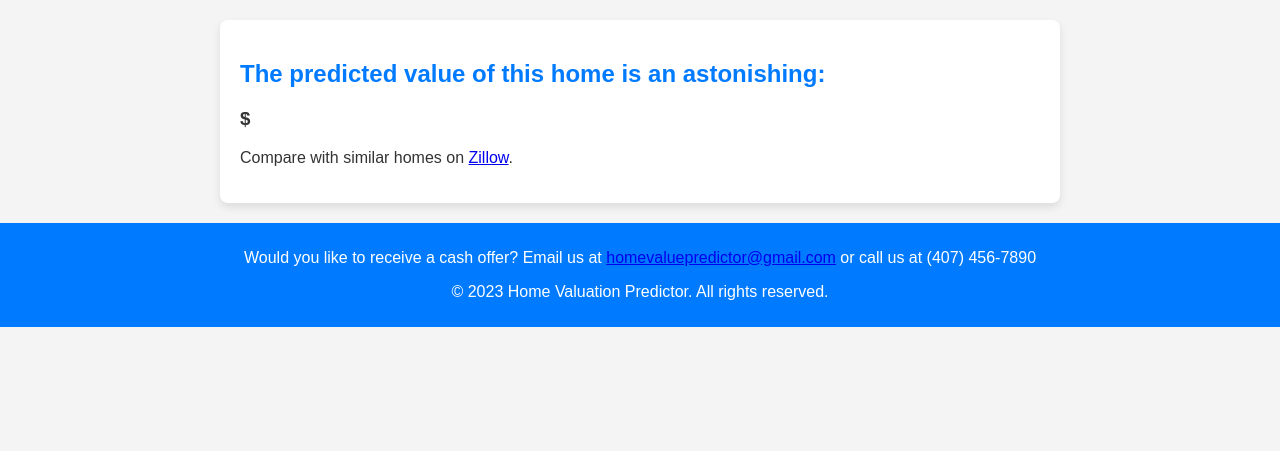
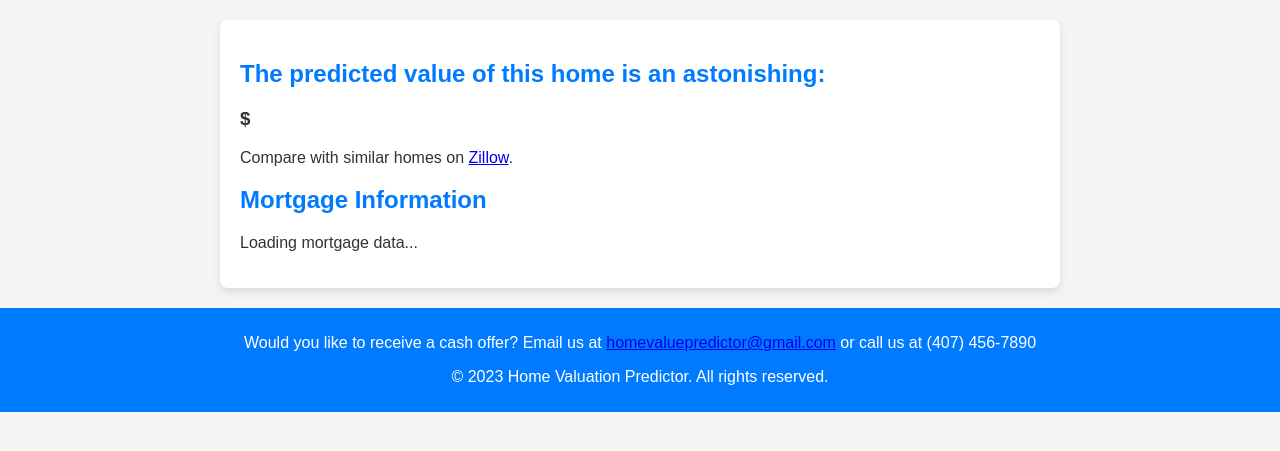
Before and after one commit to strangenicholas/PropertyPulse-HomeValuationPredictor, a Django app: template valueprediction_project/valueprediction_app/templates/result.html in a window 1280 px wide. Shown: the part 58-509 px from the top of the page. Run offline with Django 4.2, Linux system fonts and the light colour scheme; the template is opened without the code that fills it, so the values that code supplies are empty; parts of the project's set-up code (start-up, migrations or seed data) failed here and were passed over.

Commit message:
incorporate AJ html code

```diff
--- a/valueprediction_project/valueprediction_app/templates/result.html
+++ b/valueprediction_project/valueprediction_app/templates/result.html
@@ -1,6 +1,3 @@
-<!-- <p>The predicted house price is ${{ predicted_price|floatformat:2 }}</p> -->
-
-
 <!DOCTYPE html>
 <html>
 <head>
@@ -17,18 +14,15 @@
             padding: 0;
             box-sizing: border-box;
         }
-
         header {
             background-color: #007bff;
             color: white;
             text-align: center;
             padding: 10px 0;
         }
-
         header h1 {
             margin: 0;
         }
-
         main {
             width: 80%;
             max-width: 800px;
@@ -38,34 +32,28 @@
             border-radius: 8px;
             box-shadow: 0 4px 8px rgba(0, 0, 0, 0.1);
         }
-
         section h2 {
             color: #007bff;
         }
-
         form {
             display: flex;
             flex-direction: column;
         }
-
         input, button {
             padding: 10px;
             margin-top: 10px;
             border-radius: 4px;
             border: 1px solid #ddd;
         }
-
         button {
             background-color: #28a745;
             color: white;
             border: none;
             cursor: pointer;
         }
-
         button:hover {
             background-color: #218838;
         }
-
         footer {
             text-align: center;
             padding: 10px 0;
@@ -73,6 +61,7 @@
             color: white;
         }
     </style>
+    <script src="https://ajax.googleapis.com/ajax/libs/jquery/3.6.0/jquery.min.js"></script>
 </head>
 <body>
     <header>
@@ -85,6 +74,10 @@
             <h3>${{ predicted_price|floatformat:2 }}</h3>
         <p>Compare with similar homes on <a href="https://www.zillow.com/" target="_blank">Zillow</a>.</p>
         </section>
+        <section id="mortgage-info-section">
+            <h2>Mortgage Information</h2>
+            <p id="mortgage-info">Loading mortgage data...</p>
+        </section>
 
     </main>
 
@@ -93,5 +86,26 @@
     <p>© 2023 Home Valuation Predictor. All rights reserved.</p>
     </footer>
 
+     <script>
+        $(document).ready(function() {
+            const settings = {
+                async: true,
+                crossDomain: true,
+                url: 'https://mortgage-monthly-payment-calculator.p.rapidapi.com/revotek-finance/mortgage/monthly-payment?loanAmount=300000&interestRate=0.05&terms=360',
+                method: 'GET',
+                headers: {
+                    'X-RapidAPI-Key': '68773e55f3mshb642b44372f1bdfp1e0ce0jsnef0f235a28f3',
+                    'X-RapidAPI-Host': 'mortgage-monthly-payment-calculator.p.rapidapi.com'
+                }
+            };
+
+            $.ajax(settings).done(function (response) {
+                console.log(response);
+                // Update the text of the mortgage-info paragraph with the response
+                $('#mortgage-info').text('Mortgage data: ' + JSON.stringify(response));
+            });
+        });
+    </script>
+
 </body>
 </html>
```
Also changed, not shown: valueprediction_project/db.sqlite3.
